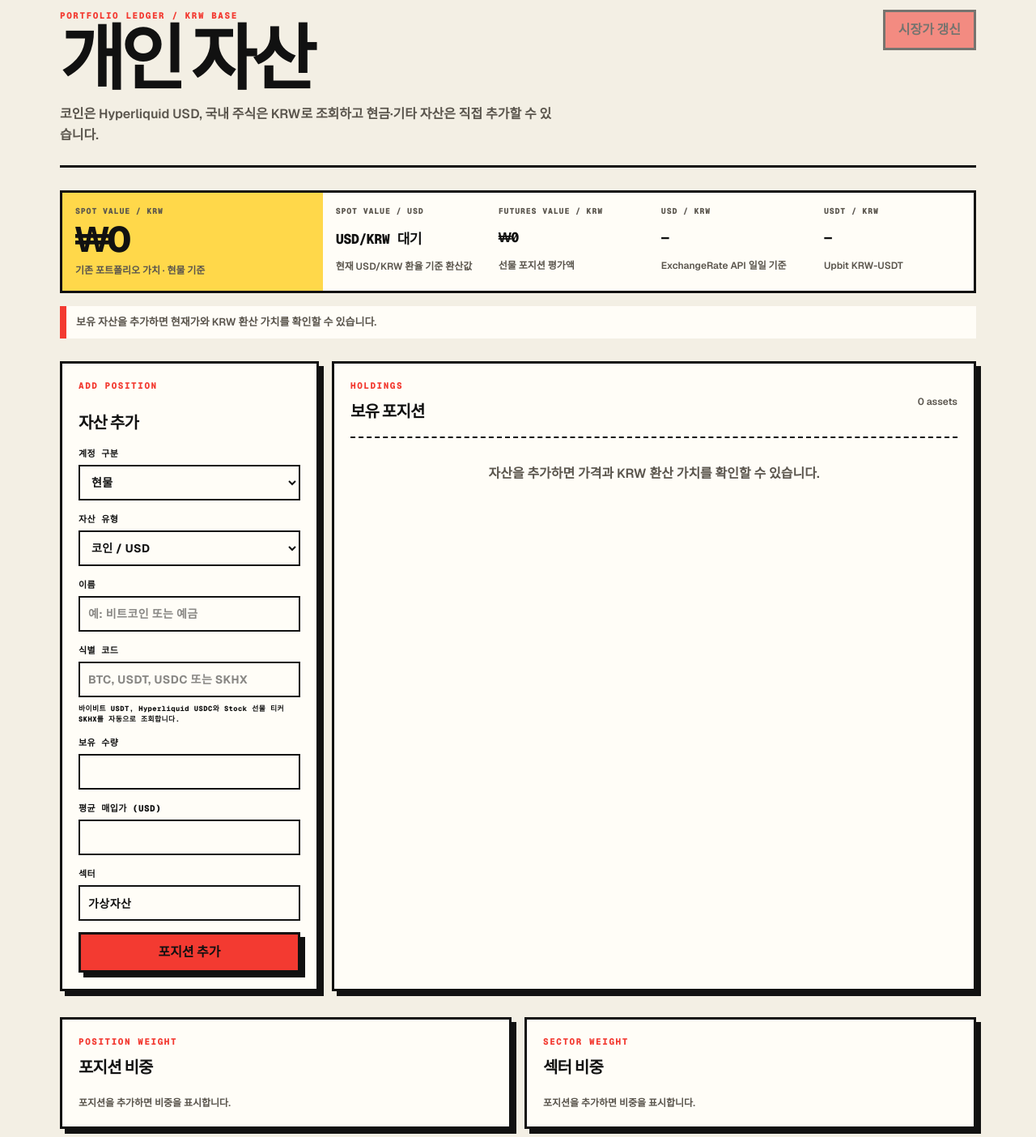
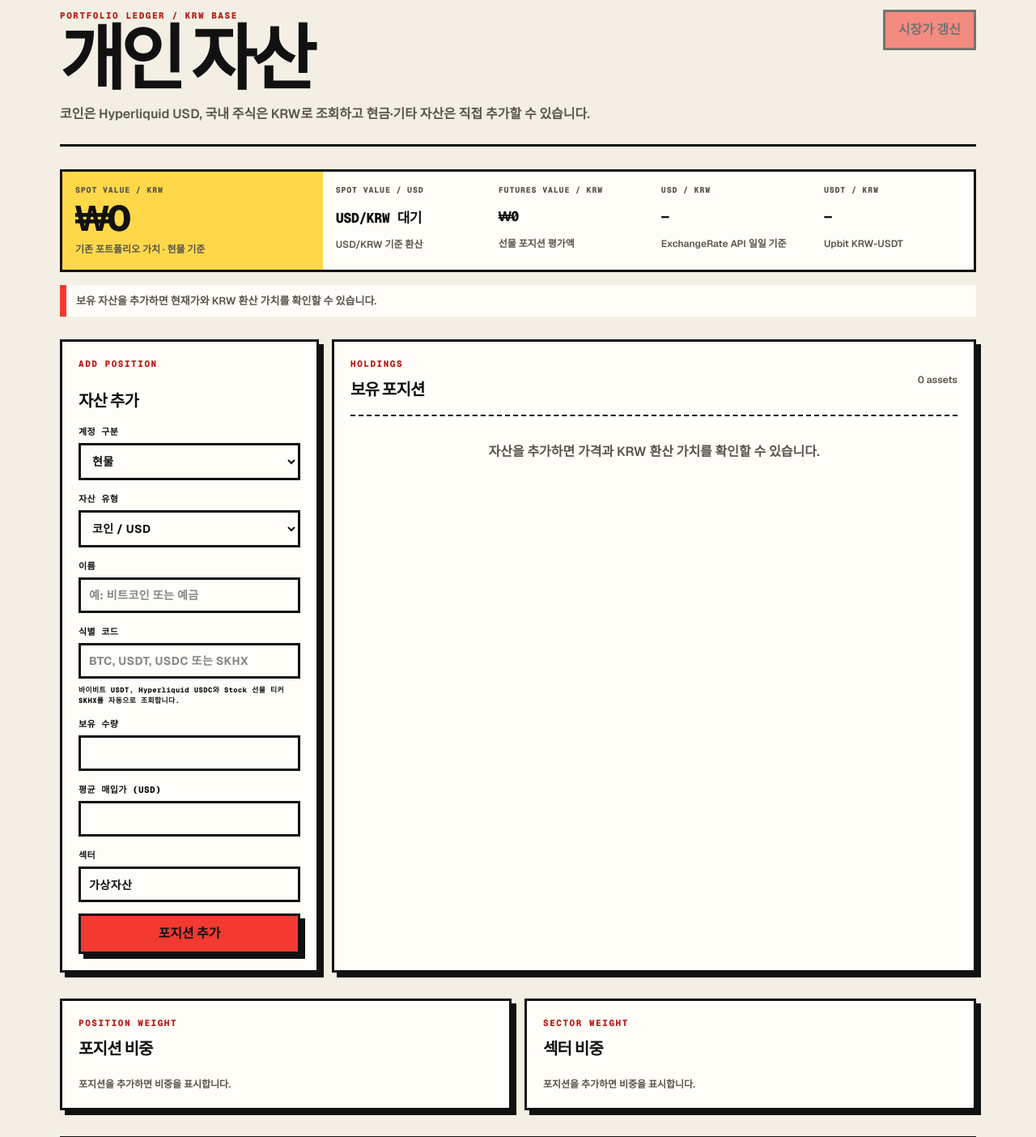
Before and after one commit to daniel325B/personal-portfolio, a Next.js app: page / in a window 1280 px wide. Shown: the part 20-1424 px from the top of the page at 81% size. Built offline with nearby package versions, Linux system fonts and the light colour scheme.

Commit message:
Polish brutalist accessibility details

```diff
--- a/app/PortfolioDashboardV3.tsx
+++ b/app/PortfolioDashboardV3.tsx
@@ -163,8 +163,8 @@ export function PortfolioDashboardV3() {
 
   const pending = assets.some((asset) => asset.kind === "crypto") && market.usdKrw === null;
   return <main className="raoniPortfolio">
-    <header className="raoniHeader"><div><p className="raoniEyebrow">PORTFOLIO LEDGER / KRW BASE</p><h1>개인 자산</h1><p>코인은 Hyperliquid USD, 국내 주식은 KRW로 조회하고 현금·기타 자산은 직접 추가할 수 있습니다.</p></div><button type="button" onClick={() => void refresh(marketAssetsKey)} disabled={refreshing || marketAssetsKey.length === 0}>{refreshing ? "시장가 갱신 중" : "시장가 갱신"}</button></header>
-    <section className="marketStrip" aria-label="시장 요약"><article><span>SPOT VALUE / KRW</span><strong>{pending ? "USD/KRW 대기" : formatKrw(spotValue)}</strong><small>기존 포트폴리오 가치 · 현물 기준</small></article><article><span>SPOT VALUE / USD</span><b>{market.usdKrw === null ? "USD/KRW 대기" : formatUsd(spotValue / market.usdKrw)}</b><small>현재 USD/KRW 환율 기준 환산값</small></article><article><span>FUTURES VALUE / KRW</span><b>{formatKrw(futuresValue)}</b><small>선물 포지션 평가액</small></article><article><span>USD / KRW</span><b>{market.usdKrw === null ? "—" : formatKrw(market.usdKrw)}</b><small>ExchangeRate API 일일 기준</small></article><article><span>USDT / KRW</span><b>{market.usdtKrw === null ? "—" : formatKrw(market.usdtKrw)}</b><small>Upbit KRW-USDT</small></article></section>
+    <header className="raoniHeader"><div><p className="raoniEyebrow">PORTFOLIO LEDGER / KRW BASE</p><h1>개인 자산</h1><p>코인은 Hyperliquid USD, 국내 주식은 KRW로 조회하고 현금·기타 자산은 <span className="keepPhrase">직접 추가할 수 있습니다.</span></p></div><button type="button" onClick={() => void refresh(marketAssetsKey)} disabled={refreshing || marketAssetsKey.length === 0}>{refreshing ? "시장가 갱신 중" : "시장가 갱신"}</button></header>
+    <section className="marketStrip" aria-label="시장 요약"><article><span>SPOT VALUE / KRW</span><strong>{pending ? "USD/KRW 대기" : formatKrw(spotValue)}</strong><small>기존 포트폴리오 가치 · 현물 기준</small></article><article><span>SPOT VALUE / USD</span><b>{market.usdKrw === null ? "USD/KRW 대기" : formatUsd(spotValue / market.usdKrw)}</b><small>USD/KRW 기준 환산</small></article><article><span>FUTURES VALUE / KRW</span><b>{formatKrw(futuresValue)}</b><small>선물 포지션 평가액</small></article><article><span>USD / KRW</span><b>{market.usdKrw === null ? "—" : formatKrw(market.usdKrw)}</b><small>ExchangeRate API 일일 기준</small></article><article><span>USDT / KRW</span><b>{market.usdtKrw === null ? "—" : formatKrw(market.usdtKrw)}</b><small>Upbit KRW-USDT</small></article></section>
     <p className="raoniNotice" role="status">{notice}{market.refreshedAt === null ? "" : ` · 마지막 갱신 ${market.refreshedAt}`}</p>
     <section className="raoniGrid"><PortfolioAssetForm onAdd={addAsset} /><section className="raoniPositions" aria-label="보유 포지션"><div className="raoniSectionHead"><div><p className="raoniEyebrow">HOLDINGS</p><h2>보유 포지션</h2></div><span>{assets.length} assets</span></div>{assets.length === 0 ? <div className="raoniEmpty">자산을 추가하면 가격과 KRW 환산 가치를 확인할 수 있습니다.</div> : assets.map((asset) => <article className="raoniRow" key={asset.id}>{asset.kind === "cash" ? <><div><b>{asset.name}</b><small>{asset.account === "futures" ? "선물" : "현물"} · 직접 입력 · {quoteLabel(asset)}</small></div><div><b>{formatKrw(positionValue(asset))}</b><small>보유 현금</small></div></> : <><div><b>{asset.name}</b><small>{asset.account === "futures" ? "선물" : "현물"} · {asset.sector ?? asset.kind} · {asset.symbol} · {sourceText(asset)} · {quoteLabel(asset)}</small></div><div><span>{quoteText(asset)}</span><small>현재 단가</small></div><div><b>{asset.kind === "crypto" && market.usdKrw === null ? "USD/KRW 대기" : formatKrw(positionValue(asset))}</b><small>{formatNumber(asset.quantity)} 보유</small></div></>}<button className="delete" type="button" onClick={() => setAssets((current) => current.filter((item) => item.id !== asset.id))}>삭제</button></article>)}</section></section>
     <PortfolioAllocation positions={positionWeights} sectors={sectorWeights} totalValue={spotValue} formatKrw={formatKrw} />
--- a/app/globals.css
+++ b/app/globals.css
@@ -7,6 +7,7 @@
   --muted: #5a554d;
   --line: #111111;
   --accent: #f33a31;
+  --accent-ink: #b71d18;
   --positive: #147a45;
   --warning: #ffd84a;
   --negative: #b71d18;
@@ -40,8 +41,9 @@ button, input, select { font: inherit; }
 
 .raoniHeader { align-items: flex-start; border-bottom: var(--edge); padding-bottom: 24px; }
 .raoniHeader h1 { max-width: 680px; margin: 0; font-size: clamp(44px, 8vw, 88px); font-weight: 800; letter-spacing: -.075em; line-height: .86; text-transform: uppercase; }
-.raoniHeader p:not(.raoniEyebrow) { max-width: 620px; margin: 16px 0 0; color: var(--muted); font-weight: 600; line-height: 1.65; }
-.raoniEyebrow { margin: 0 0 10px; color: var(--accent); font: 800 11px var(--font-geist-mono), monospace; letter-spacing: .14em; }
+.raoniHeader p:not(.raoniEyebrow) { max-width: 720px; margin: 16px 0 0; color: var(--muted); font-weight: 600; line-height: 1.65; }
+.keepPhrase { white-space: nowrap; }
+.raoniEyebrow { margin: 0 0 10px; color: var(--accent-ink); font: 800 11px var(--font-geist-mono), monospace; letter-spacing: .14em; }
 
 .raoniHeader button, .raoniForm > button {
   min-height: 48px;
@@ -94,7 +96,7 @@ button, input, select { font: inherit; }
 .raoniForm input, .raoniForm select {
   width: 100%;
   min-height: 44px;
-  border: 2px solid var(--line);
+  border: var(--edge);
   border-radius: 0;
   padding: 10px;
   background: var(--surface);
@@ -104,8 +106,8 @@ button, input, select { font: inherit; }
 
 .stockSearch { display: grid; gap: 6px; }
 .stockSearch > button, .historyControls > button, .snapshotButton {
-  min-height: 40px;
-  border: 2px solid var(--line);
+  min-height: 44px;
+  border: var(--edge);
   border-radius: 0;
   padding: 8px 10px;
   background: var(--surface);
@@ -115,7 +117,7 @@ button, input, select { font: inherit; }
   font-weight: 800;
   transition: transform 120ms ease, background-color 120ms ease;
 }
-.stockSearch small { display: block; margin-top: 3px; color: var(--accent); font: 800 11px var(--font-geist-mono), monospace; }
+.stockSearch small { display: block; margin-top: 3px; color: var(--accent-ink); font: 800 11px var(--font-geist-mono), monospace; }
 .stockSearch > button:hover, .historyControls > button:hover, .historyControls > button.active, .snapshotButton:hover { background: var(--warning); transform: translate(-1px, -1px); }
 
 .raoniPositions { padding: 20px; }
@@ -127,15 +129,15 @@ button, input, select { font: inherit; }
 .raoniRow small { display: block; margin-top: 5px; }
 
 .delete {
-  min-height: 36px;
-  border: 2px solid var(--negative);
+  min-height: 44px;
+  border: var(--edge);
   padding: 6px 9px;
   background: var(--surface);
   color: var(--negative);
   cursor: pointer;
   font-weight: 800;
 }
-.delete:hover { background: var(--negative); color: var(--surface); }
+.delete:hover { background: var(--negative); border-color: var(--negative); color: var(--surface); }
 
 .raoniHistory { margin-top: 32px; padding: 20px; }
 .snapshotButton { background: var(--accent); box-shadow: 3px 3px 0 var(--ink); color: var(--ink); }
@@ -155,7 +157,7 @@ button, input, select { font: inherit; }
 .allocationRow { display: grid; gap: 7px; }
 .allocationRow > div { display: flex; justify-content: space-between; gap: 10px; font-size: 13px; font-weight: 800; }
 .allocationRow span, .allocationRow small, .allocationEmpty { color: var(--muted); font-size: 12px; font-weight: 600; }
-.allocationRow i { display: block; height: 10px; overflow: hidden; border: 2px solid var(--line); border-radius: 0; background: var(--surface); }
+.allocationRow i { display: block; height: 10px; overflow: hidden; border: var(--edge); border-radius: 0; background: var(--surface); }
 .allocationRow em { display: block; height: 100%; border-radius: 0; background: var(--accent); }
 
 footer { margin-top: 32px; border-top: var(--edge); padding-top: 14px; line-height: 1.6; }
```
Also changed, not shown: 1 other file (tests, documents, lock files or other folders).
